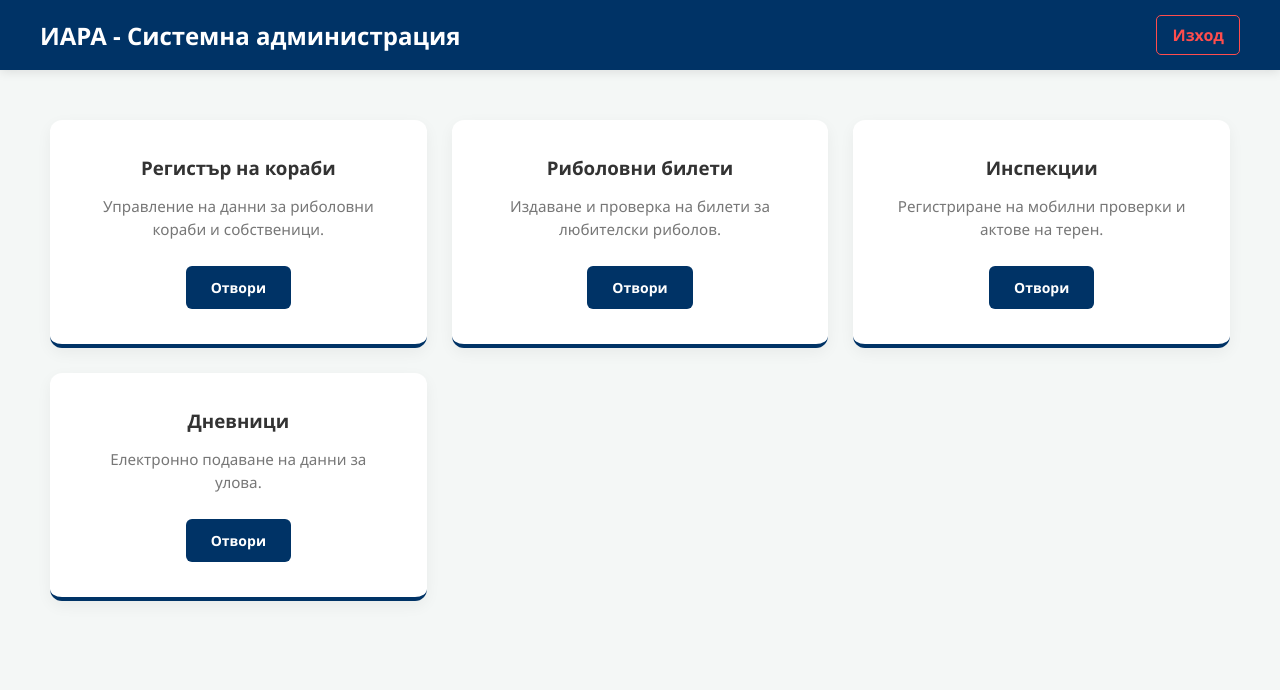
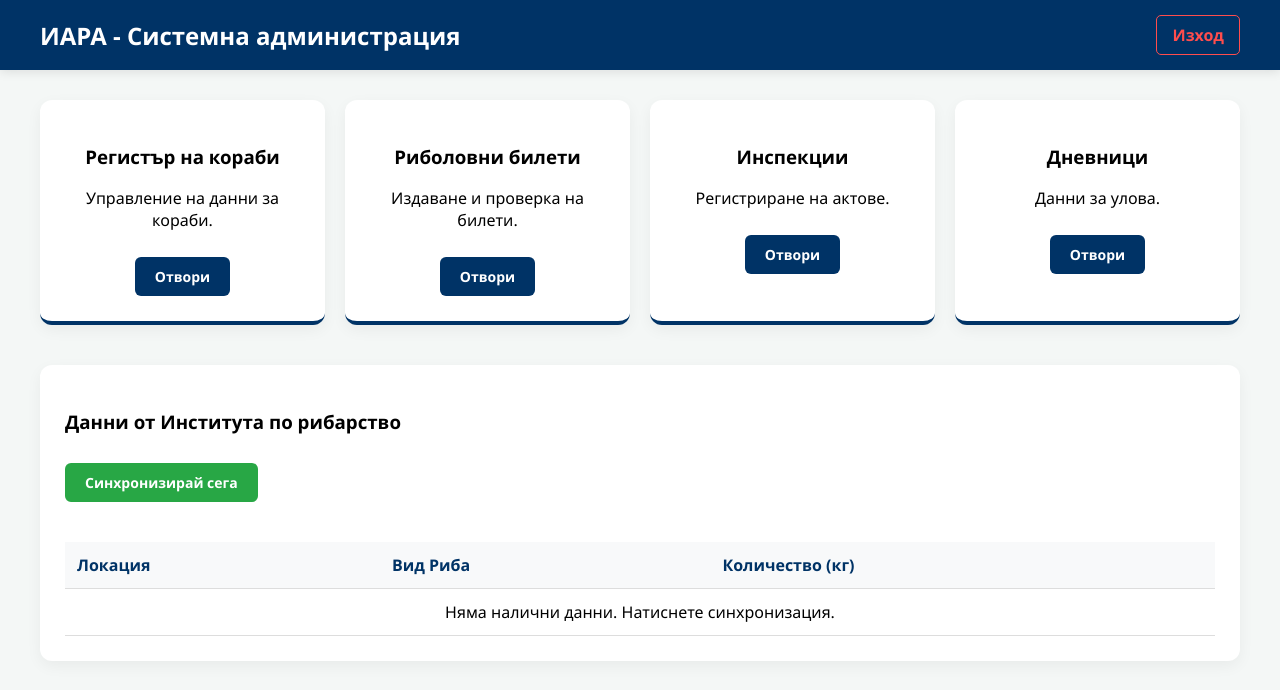
Before and after one commit to codingburgas/iara-gdbpzn-GSBadalova23, a Flask app: page /dashboard in a window 1280 px wide. Shown: the top 690 px of the page. Run offline with Flask 3, Linux system fonts and the light colour scheme.

Commit message:
Add flask

```diff
--- a/app.py
+++ b/app.py
@@ -1,26 +1,99 @@
-from flask import Flask, render_template, request, redirect, url_for
+from flask import Flask, render_template, request, redirect, url_for, flash
+from models import db, User, Vessel, FishingTicket, FishingLog
+from datetime import datetime, timedelta
 
 app = Flask(__name__)
+app.secret_key = 'iara_secret_key_2026'
+app.config['SQLALCHEMY_DATABASE_URI'] = 'sqlite:///iara_system.db'
+app.config['SQLALCHEMY_TRACK_MODIFICATIONS'] = False
+
+db.init_app(app)
+
+with app.app_context():
+    db.create_all()
 
 @app.route('/')
 def index():
     return render_template('index.html')
 
+@app.route('/signup', methods=['GET', 'POST'])
+def signup():
+    if request.method == 'POST':
+        user = request.form.get('username')
+        pwd = request.form.get('password')
+        if User.query.filter_by(username=user).first():
+            flash('Потребителското име е заето!', 'danger')
+        else:
+            new_user = User(username=user, password=pwd)
+            db.session.add(new_user)
+            db.session.commit()
+            return redirect(url_for('login'))
+    return render_template('signup.html')
+
 @app.route('/login', methods=['GET', 'POST'])
 def login():
     if request.method == 'POST':
-        return redirect(url_for('dashboard'))
+        user = User.query.filter_by(username=request.form.get('username')).first()
+        if user and user.password == request.form.get('password'):
+            return redirect(url_for('dashboard'))
+        flash('Грешно име или парола!', 'danger')
     return render_template('login.html')
-
-@app.route('/signup', methods=['GET', 'POST'])
-def signup():
-    if request.method == 'POST':
-        return redirect(url_for('login'))
-    return render_template('signup.html')
 
 @app.route('/dashboard')
 def dashboard():
-    return render_template('dashboard.html')
+    vessels = Vessel.query.all()
+    tickets = FishingTicket.query.all()
+    logs = FishingLog.query.all()
+    return render_template('dashboard.html', vessels=vessels, tickets=tickets, logs=logs)
+
+@app.route('/buy-ticket', methods=['POST'])
+def buy_ticket():
+    u_type = request.form.get('type')
+    period = int(request.form.get('period'))
+    telk = request.form.get('telk')
+
+    # Логика за цената по казус
+    base_price = 40.0
+    if u_type == 'disabled':
+        price = 0.0
+    elif u_type in ['child', 'senior']:
+        price = base_price * 0.5
+    else:
+        price = base_price
+
+    new_ticket = FishingTicket(
+        user_id=1, # Симулация на логнат потребител
+        ticket_type=u_type,
+        telk_number=telk,
+        price=price,
+        valid_until=datetime.utcnow() + timedelta(days=period)
+    )
+    db.session.add(new_ticket)
+    db.session.commit()
+    flash(f'Билетът е закупен за {price} лв.', 'success')
+    return redirect(url_for('dashboard'))
+
+@app.route('/submit-log', methods=['POST'])
+def submit_log():
+    log = FishingLog(
+        vessel_id=request.form.get('vessel_id'),
+        fish_type=request.form.get('fish_type'),
+        quantity=float(request.form.get('qty')),
+        location=request.form.get('coords')
+    )
+    db.session.add(log)
+    db.session.commit()
+    flash('Уловът е записан в електронния дневник.', 'info')
+    return redirect(url_for('dashboard'))
+
+@app.route('/inspect/<int:log_id>')
+def inspect(log_id):
+    log = FishingLog.query.get(log_id)
+    if log:
+        log.is_inspected = True
+        db.session.commit()
+        flash(f'Инспекция на запис #{log_id} завършена!', 'success')
+    return redirect(url_for('dashboard'))
 
 if __name__ == '__main__':
     app.run(debug=True)
--- a/templates/dashboard.html
+++ b/templates/dashboard.html
@@ -7,13 +7,17 @@
         body { font-family: 'Segoe UI', sans-serif; margin: 0; background: #f4f7f6; }
         .nav { background: #003366; color: white; padding: 15px 40px; display: flex; justify-content: space-between; align-items: center; box-shadow: 0 2px 10px rgba(0,0,0,0.1); }
         .nav h2 { margin: 0; font-size: 1.5em; }
-        .container { display: grid; grid-template-columns: repeat(auto-fit, minmax(280px, 1fr)); gap: 25px; padding: 50px; max-width: 1200px; margin: auto; }
-        .card { background: white; padding: 35px; border-radius: 12px; text-align: center; box-shadow: 0 5px 15px rgba(0,0,0,0.05); transition: 0.3s; border-bottom: 4px solid #003366; }
-        .card:hover { transform: translateY(-10px); box-shadow: 0 10px 25px rgba(0,0,0,0.1); }
-        .card h3 { margin-top: 0; color: #333; margin-bottom: 15px; }
-        .card p { color: #777; font-size: 0.95em; line-height: 1.5; margin-bottom: 25px; }
-        .btn { display: inline-block; padding: 12px 25px; background: #003366; color: white; text-decoration: none; border-radius: 6px; font-weight: bold; font-size: 14px; }
-        .logout { color: #ff4d4d; text-decoration: none; font-weight: bold; border: 1px solid #ff4d4d; padding: 8px 15px; border-radius: 5px; transition: 0.3s; }
+        .container { max-width: 1200px; margin: auto; padding: 30px; }
+        .grid { display: grid; grid-template-columns: repeat(auto-fit, minmax(250px, 1fr)); gap: 20px; margin-bottom: 40px; }
+        .card { background: white; padding: 25px; border-radius: 12px; text-align: center; box-shadow: 0 5px 15px rgba(0,0,0,0.05); border-bottom: 4px solid #003366; }
+        .btn { display: inline-block; padding: 10px 20px; background: #003366; color: white; text-decoration: none; border-radius: 6px; font-weight: bold; font-size: 14px; margin-top: 10px; }
+        .logout { color: #ff4d4d; text-decoration: none; font-weight: bold; border: 1px solid #ff4d4d; padding: 8px 15px; border-radius: 5px; }
+
+        .data-section { background: white; padding: 25px; border-radius: 12px; box-shadow: 0 5px 15px rgba(0,0,0,0.05); }
+        table { width: 100%; border-collapse: collapse; margin-top: 20px; }
+        th, td { padding: 12px; text-align: left; border-bottom: 1px solid #ddd; }
+        th { background: #f8f9fa; color: #003366; }
+        .sync-btn { background: #28a745; margin-bottom: 20px; }
     </style>
 </head>
 <body>
@@ -21,26 +25,57 @@
         <h2>ИАРА - Системна администрация</h2>
         <a href="{{ url_for('index') }}" class="logout">Изход</a>
     </div>
+
     <div class="container">
+        <div class="grid">
             <div class="card">
                 <h3>Регистър на кораби</h3>
-            <p>Управление на данни за риболовни кораби и собственици.</p>
+                <p>Управление на данни за кораби.</p>
                 <a href="#" class="btn">Отвори</a>
             </div>
             <div class="card">
                 <h3>Риболовни билети</h3>
-            <p>Издаване и проверка на билети за любителски риболов.</p>
+                <p>Издаване и проверка на билети.</p>
                 <a href="#" class="btn">Отвори</a>
             </div>
             <div class="card">
                 <h3>Инспекции</h3>
-            <p>Регистриране на мобилни проверки и актове на терен.</p>
+                <p>Регистриране на актове.</p>
                 <a href="#" class="btn">Отвори</a>
             </div>
             <div class="card">
                 <h3>Дневници</h3>
-            <p>Електронно подаване на данни за улова.</p>
+                <p>Данни за улова.</p>
                 <a href="#" class="btn">Отвори</a>
+            </div>
+        </div>
+
+        <div class="data-section">
+            <h3>Данни от Института по рибарство</h3>
+            <a href="{{ url_for('sync_data') }}" class="btn sync-btn">Синхронизирай сега</a>
+
+            <table>
+                <thead>
+                    <tr>
+                        <th>Локация</th>
+                        <th>Вид Риба</th>
+                        <th>Количество (кг)</th>
+                    </tr>
+                </thead>
+                <tbody>
+                    {% for item in data_list %}
+                    <tr>
+                        <td>{{ item.location }}</td>
+                        <td>{{ item.fish_type }}</td>
+                        <td>{{ item.quantity }}</td>
+                    </tr>
+                    {% else %}
+                    <tr>
+                        <td colspan="3" style="text-align:center;">Няма налични данни. Натиснете синхронизация.</td>
+                    </tr>
+                    {% endfor %}
+                </tbody>
+            </table>
         </div>
     </div>
 </body>
```
Also changed, not shown: models.py (added, +37 -0 lines). Lines whose indentation alone changed are shown as unchanged.
